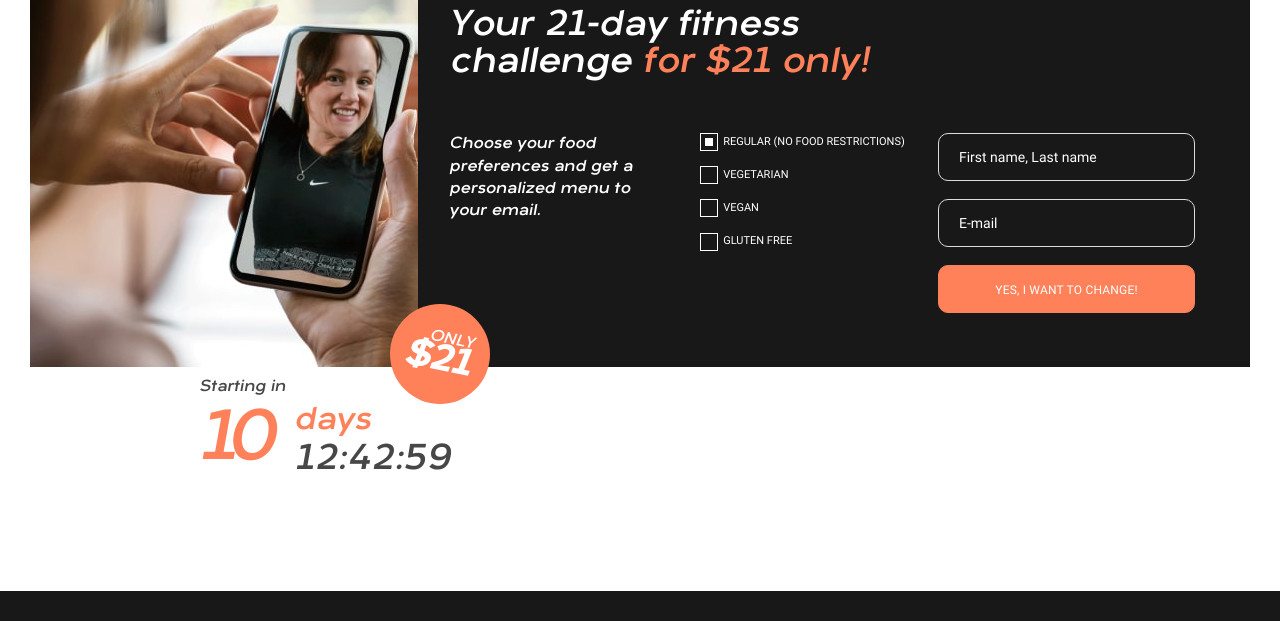
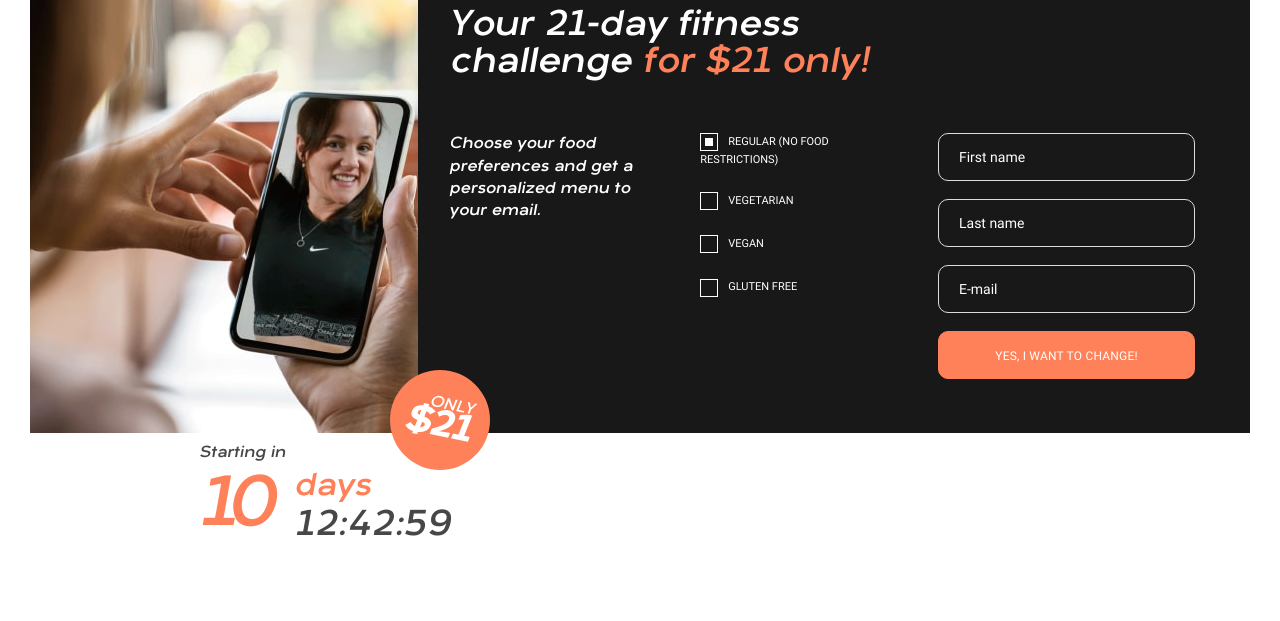
Before and after one commit to artemats/heelsoverhead, a website built with webpack: page src/html/index.html in a window 1280 px wide. Shown: the part 6000-6621 px from the top of the page. Built offline with nearby package versions, Linux system fonts and the light colour scheme; files whose address does not match are found by name; a web font is replaced by a local one; what in-view would draw is missing.

Commit message:
add last name field

```diff
--- a/src/html/index.html
+++ b/src/html/index.html
@@ -376,7 +376,10 @@
                             <div class="col-sub-3">
                                 <div class="sub-wrapper-item item-subscription text-sm-center">
                                     <div class="form-group">
-                                        <input type="text" placeholder="First name, Last name" required />
+                                        <input type="text" placeholder="First name" required />
+                                    </div>
+                                    <div class="form-group">
+                                        <input type="text" placeholder="Last name" required />
                                     </div>
                                     <div class="form-group">
                                         <input type="email" placeholder="E-mail" required />
--- a/src/sass/_sections.scss
+++ b/src/sass/_sections.scss
@@ -835,7 +835,9 @@
 .checkbox-group {
     display: block;
     margin-bottom: 15px;
-
+        @media (min-width: 992px){
+            margin-bottom: 25px;
+        }
     input {
         padding: 0;
         height: initial;
@@ -864,7 +866,7 @@
             position: relative;
             vertical-align: middle;
             cursor: pointer;
-            margin-right: 5px;
+            margin-right: 10px;
         }
     }
 }
```
Also changed, not shown: dist/css/style.css, dist/index.html.
